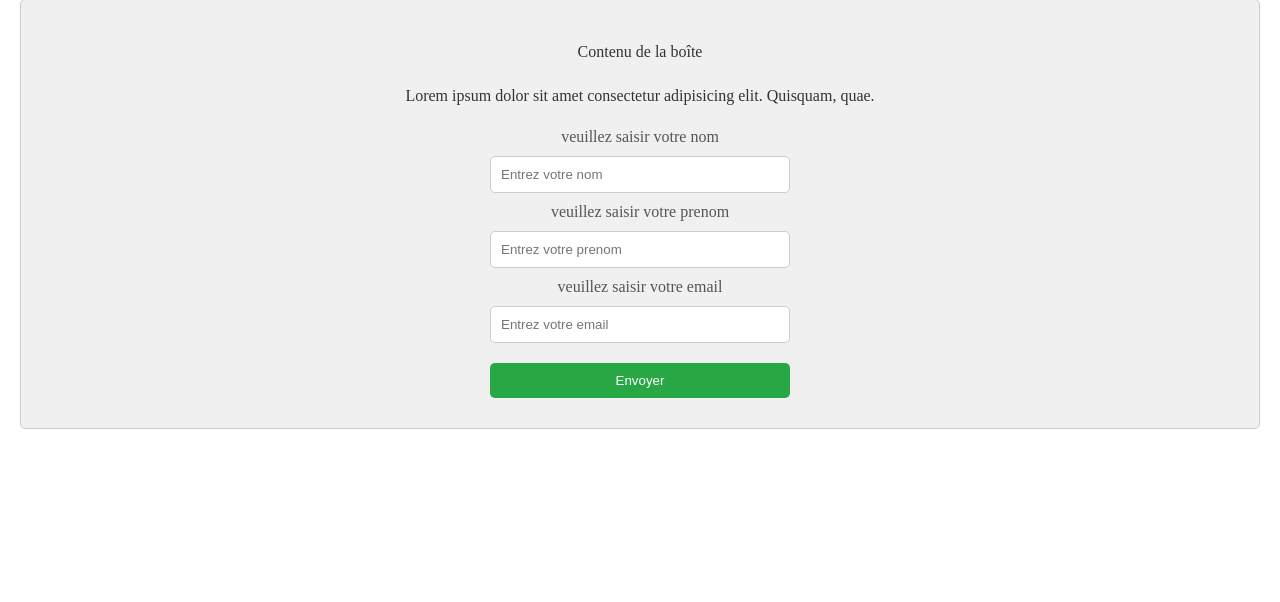
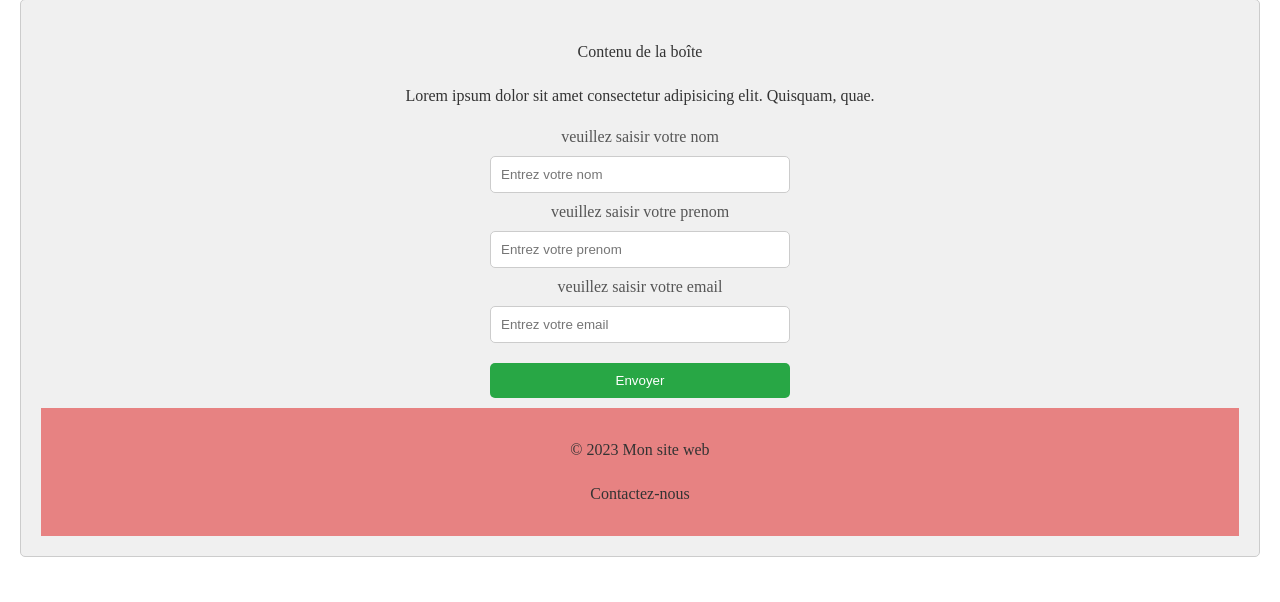
Before and after one commit to SergeGringo/apprentissage, a PHP site: page / in a window 1280 px wide. Shown: the part 198-800 px from the top of the page. Run offline with PHP 8.4, Linux system fonts and the light colour scheme.

Commit message:
ajout du footer au html

```diff
--- a/index.html
+++ b/index.html
@@ -25,6 +25,12 @@
             <input type="email" placeholder="Entrez votre email">
             <input type="submit" value="Envoyer">
         </form>
+        <footer>
+            <div class="footer">
+                <p>© 2023 Mon site web</p>
+                <p>Contactez-nous</p>
+            </div>
+        </footer>
     </div>
 </body>
 
--- a/style.css
+++ b/style.css
@@ -47,3 +47,8 @@ form input[type="submit"] {
   border: none;
   cursor: pointer;
 }
+.footer {
+  background-color: #e78282;
+  padding: 10px;
+  text-align: center;
+}
```
